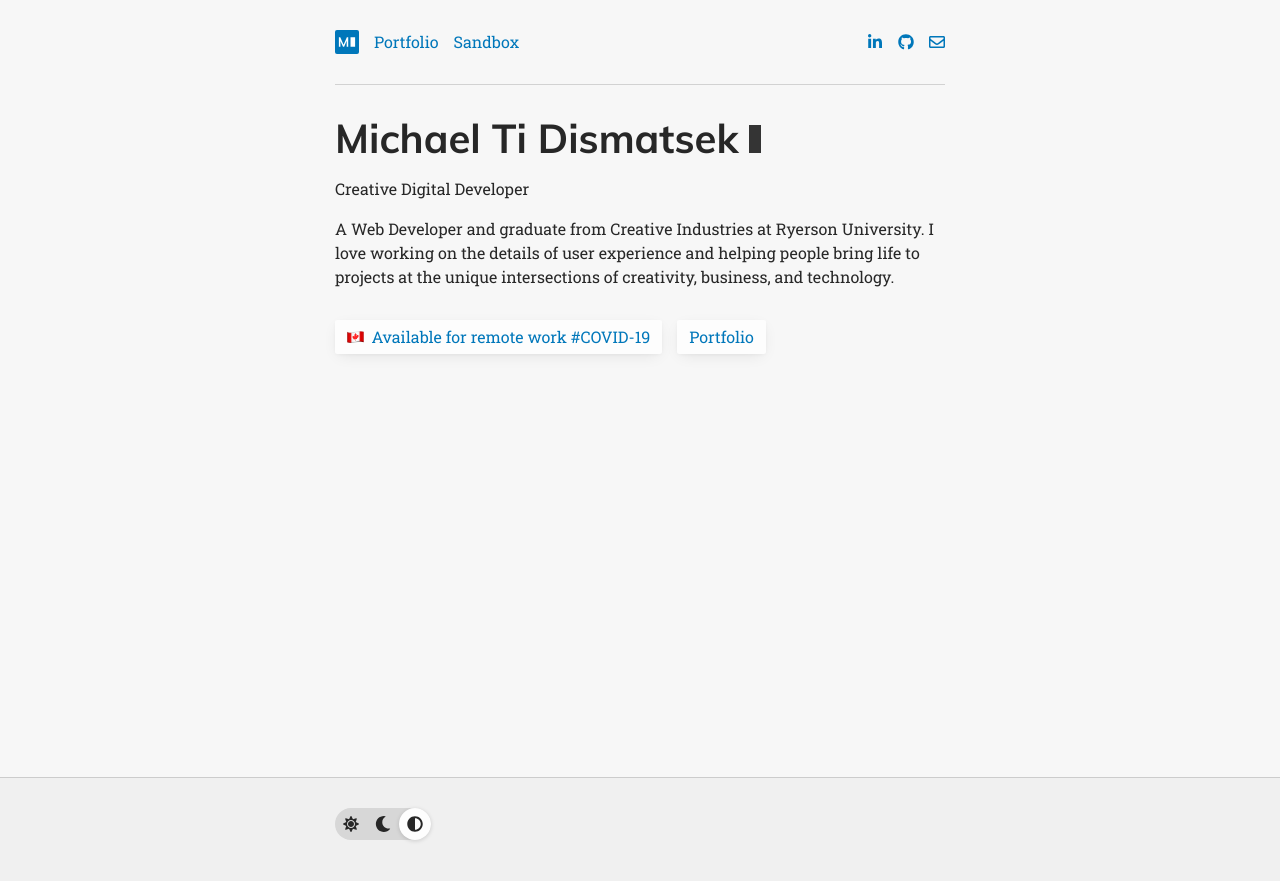
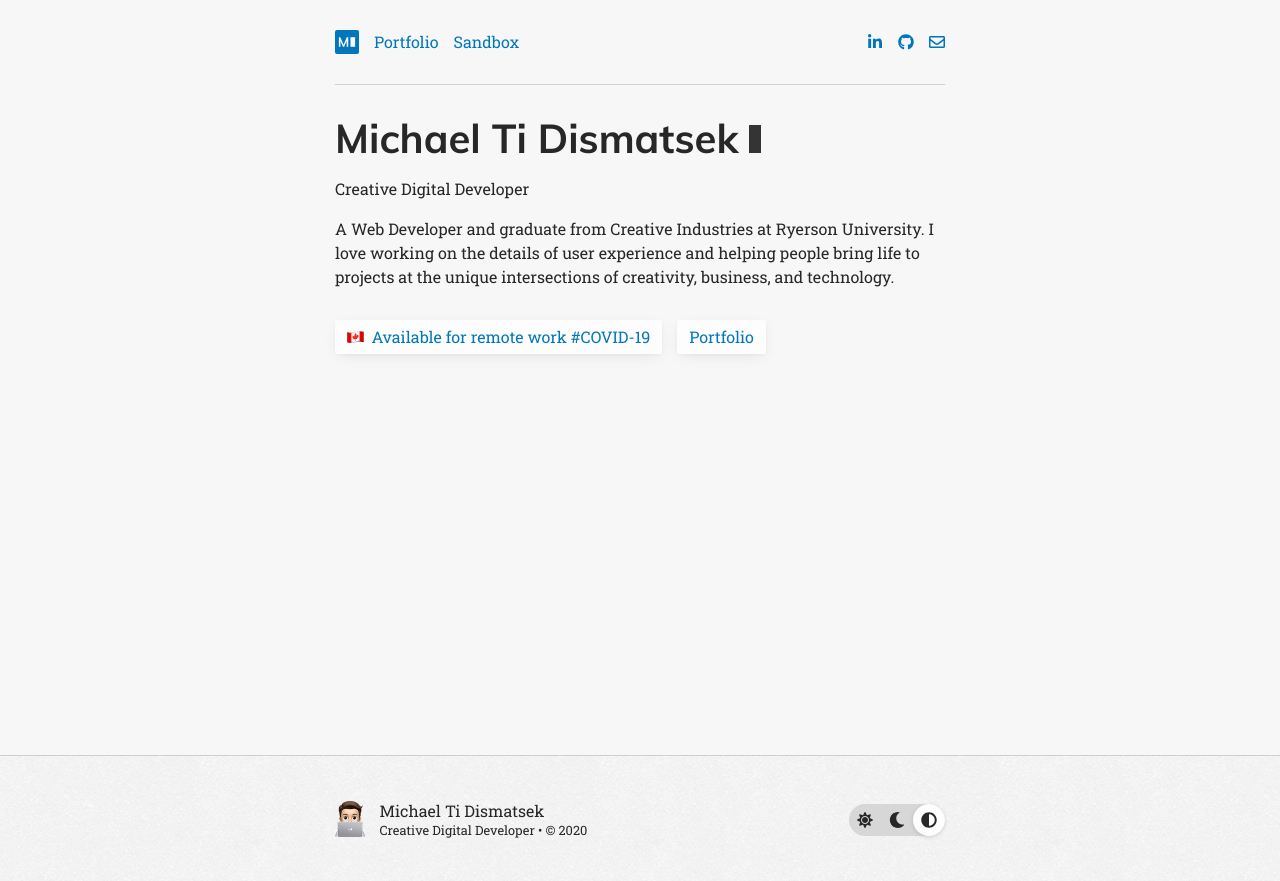
Before and after one commit to michaelti/michaelti.ca, a Jekyll site: the page built from src/home.html, in a window 1280 px wide. Shown: the top 881 px of the page. Built offline with Jekyll 4.4.1, drawn with Linux system fonts in a browser that asks for light colours.

Commit message:
Add personal info and bg texture to footer (#18)
- Add profile memoji, name, tagline, copyright, and background image to footer

```diff
--- a/src/_includes/footer.html
+++ b/src/_includes/footer.html
@@ -1,5 +1,16 @@
 <footer>
-    <div class="container">
+    <div class="container footer-inner">
+        <section>
+            <img src="/assets/images/memoji-michaelti.png" alt="Profile picture" height="36">
+        </section>
+        <section>
+            Michael Ti Dismatsek<br>
+            <small>
+                Creative Digital Developer&nbsp;&bull;
+                &copy;&nbsp;{{ site.time | date: '%Y' }}
+            </small>
+        </section>
+        <section>
             <button id="js-btn-theme-switcher" class="btn-theme-switcher" aria-label="Please enable JavaScript to switch themes.">
                 <span class="js-theme-icon-light">
                     <svg class="fa-svg-inline" role="img" xmlns="http://www.w3.org/2000/svg" viewBox="0 0 512 512"><path fill="currentColor" d="M256 160c-52.9 0-96 43.1-96 96s43.1 96 96 96 96-43.1 96-96-43.1-96-96-96zm246.4 80.5l-94.7-47.3 33.5-100.4c4.5-13.6-8.4-26.5-21.9-21.9l-100.4 33.5-47.4-94.8c-6.4-12.8-24.6-12.8-31 0l-47.3 94.7L92.7 70.8c-13.6-4.5-26.5 8.4-21.9 21.9l33.5 100.4-94.7 47.4c-12.8 6.4-12.8 24.6 0 31l94.7 47.3-33.5 100.5c-4.5 13.6 8.4 26.5 21.9 21.9l100.4-33.5 47.3 94.7c6.4 12.8 24.6 12.8 31 0l47.3-94.7 100.4 33.5c13.6 4.5 26.5-8.4 21.9-21.9l-33.5-100.4 94.7-47.3c13-6.5 13-24.7.2-31.1zm-155.9 106c-49.9 49.9-131.1 49.9-181 0-49.9-49.9-49.9-131.1 0-181 49.9-49.9 131.1-49.9 181 0 49.9 49.9 49.9 131.1 0 181z"></path></svg>
@@ -11,5 +22,6 @@
                     <svg class="fa-svg-inline" role="img" xmlns="http://www.w3.org/2000/svg" viewBox="0 0 512 512"><path fill="currentColor" d="M8 256c0 136.966 111.033 248 248 248s248-111.034 248-248S392.966 8 256 8 8 119.033 8 256zm248 184V72c101.705 0 184 82.311 184 184 0 101.705-82.311 184-184 184z"></path></svg>
                 </span>
             </button>
+        </section>
     </div>
 </footer>
--- a/src/_sass/_global-variables.scss
+++ b/src/_sass/_global-variables.scss
@@ -32,6 +32,7 @@ $border-radius-card: 2px;
     --color-text: #272727;
     --color-link: #0077ba;
     --color-border: rgba(0, 0, 0, 0.15);
+    --texture-background-well: url('/assets/images/bg-texture-light.png');
 }
 @mixin colors-theme-dark {
     --color-brand: #0077ba;
@@ -42,6 +43,7 @@ $border-radius-card: 2px;
     --color-text: #f7f7f7;
     --color-link: #12aaff;
     --color-border: rgba(255, 255, 255, 0.15);
+    --texture-background-well: url('/assets/images/bg-texture-dark.png');
 }
 
 // CSS custom properties (variables)
--- a/src/_sass/sections/_footer.scss
+++ b/src/_sass/sections/_footer.scss
@@ -1,9 +1,23 @@
 // Global footer
 body > footer {
-    padding-top: $layout-spacing * 2;
+    padding-top: $layout-spacing * 3;
     padding-bottom: $layout-spacing * 4;
     background-color: var(--color-background-well);
+    background-image: var(--texture-background-well);
     border-top: 1px solid var(--color-border);
+
+    .footer-inner {
+        display: flex;
+        align-items: center;
+
+        > section:not(:last-child) {
+            margin-right: $layout-spacing;
+        }
+
+        > section:last-child {
+            margin-left: auto;
+        }
+    }
 }
 
 // Theme switcher button
```
Also changed, not shown: src/assets/images/bg-texture-dark.png (added), src/assets/images/bg-texture-light.png (added), src/assets/images/memoji-michaelti.png (added). Lines whose indentation alone changed are shown as unchanged.
